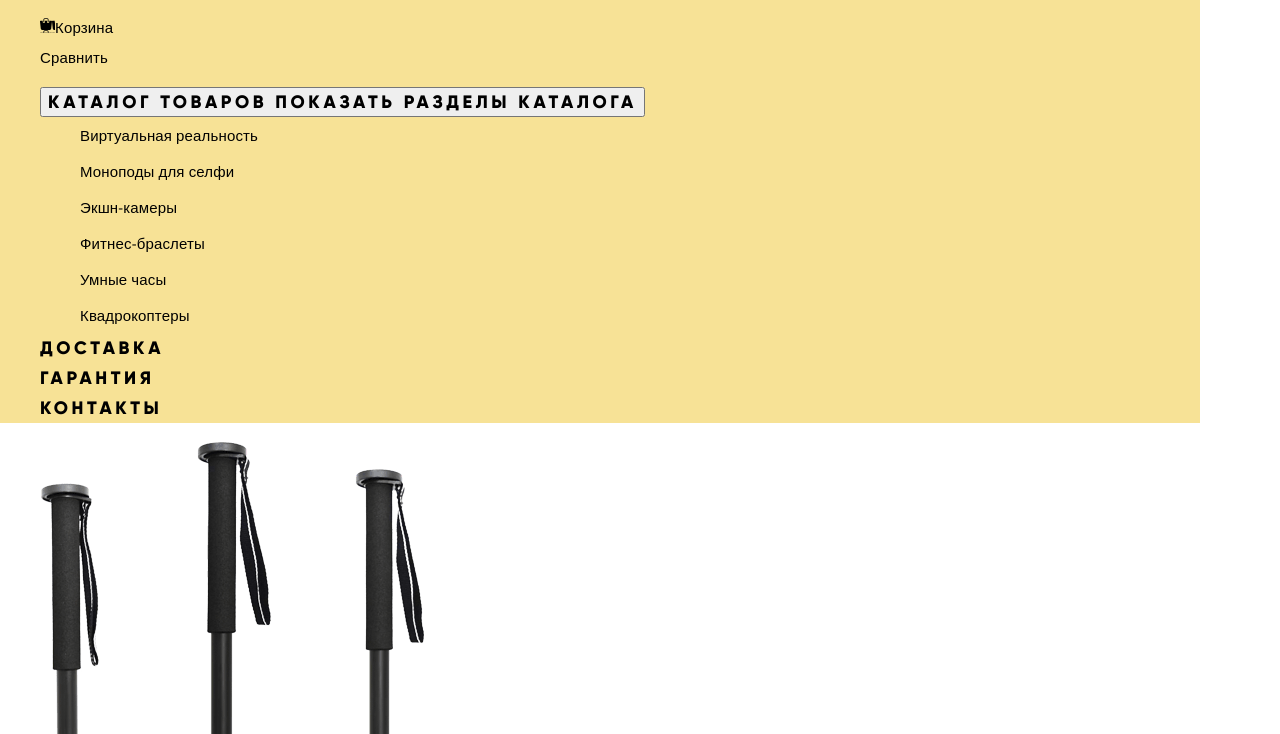
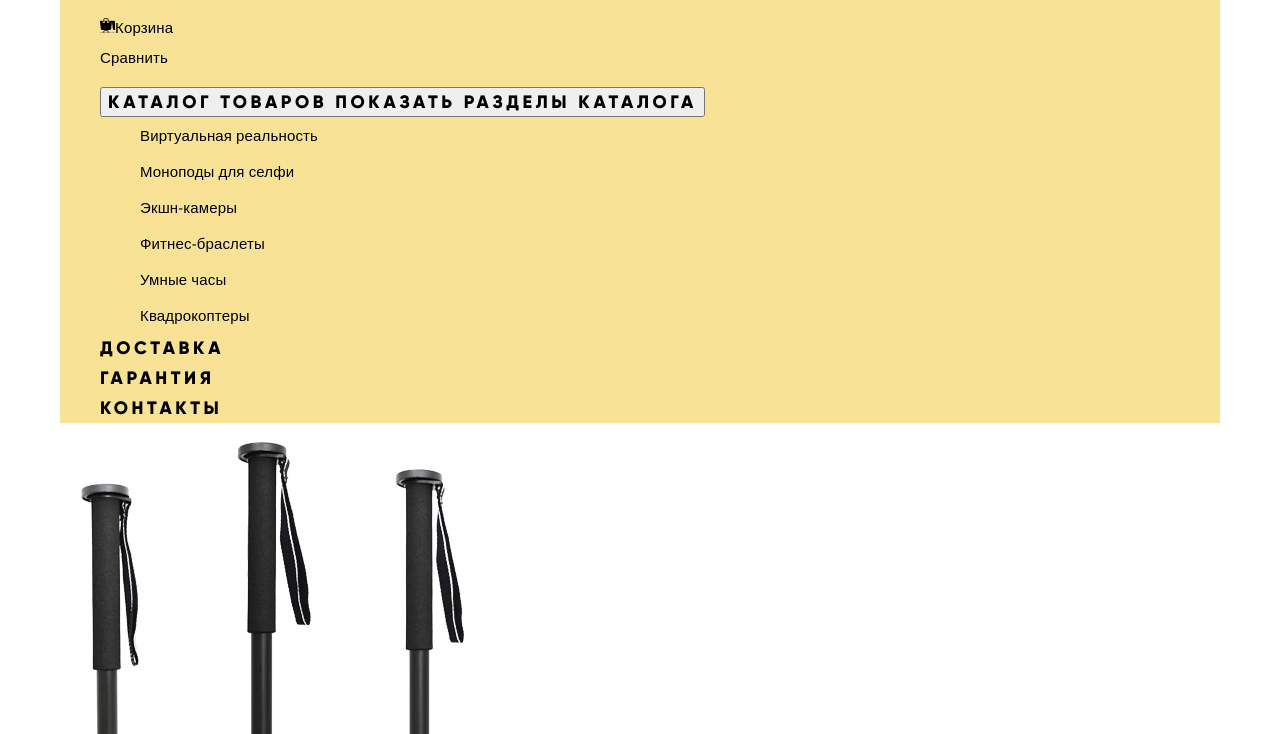
Before and after one commit to mcompote/40167-device, a plain HTML site: page index.html in a window 1280 px wide. Shown: the part 147-881 px from the top of the page. Drawn offline with nearby package versions, Linux system fonts and the light colour scheme.

Commit message:
added margins for .header

```diff
--- a/css/styles.css
+++ b/css/styles.css
@@ -85,7 +85,10 @@ a:visited {
 
 .header   {
     margin-top: 40px;
-
+    margin-left: 20px;
+    margin-right: 20px;
+    ~display: flex;
+    ~justify-content: space-between;
     background-color: #f7e296;
     letter-spacing: 0.01em;
 }
@@ -427,7 +430,11 @@ a:visited {
 
 /* container's width = 1/1 full layout width  = 1200px */
 /* for header, footer and main content, i.e. for almost everything */
-.column-full       { width: 1200px; }
+.column-full       {
+    width: 1200px;
+    margin-left: auto;
+    margin-right: auto;
+}
 
 /* container's width = 1/2 of layout width    = 600px */
 .column-one-half   { width: 600px; }
```
